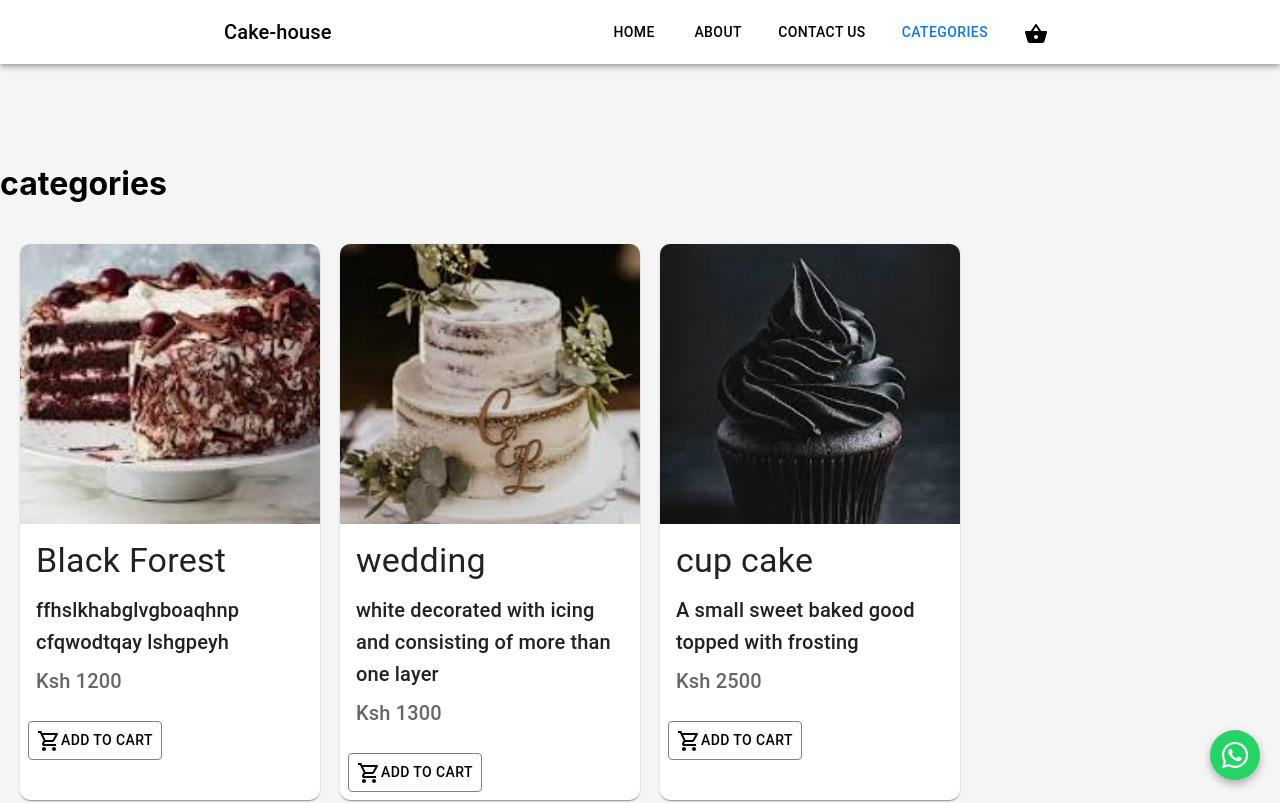
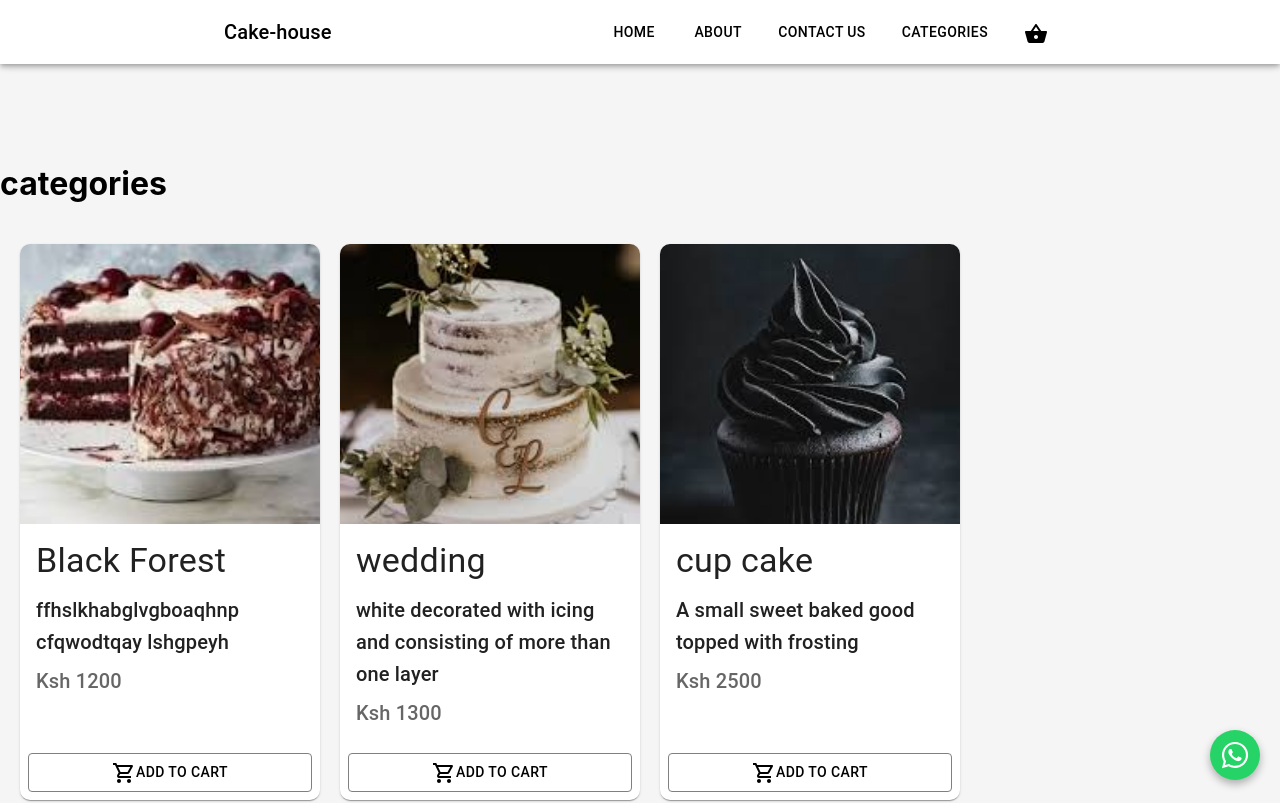
Before and after one commit to luckyligovi/cake, a React (Create React App) app in the folder cake-app/: page /category/celebration-theme-cakes in a window 1280 px wide. Shown: the top 803 px of the page. Built offline with nearby package versions, Linux system fonts and the light colour scheme.

Commit message:
new updates

```diff
--- a/cake-app/src/App.js
+++ b/cake-app/src/App.js
@@ -9,7 +9,8 @@ import WhatsAppButton from "./components/WhatsAppButton";
 import Cart from "./components/Cart";
 import Alert from "@mui/material/Alert";
 import Products from "./components/Products";
-import Categories from "./components/Categories";
+import CakeCategories from "./components/CakeCategories";
+
 
 
 function App() {
@@ -75,7 +76,7 @@ function App() {
         <Route path="/cart" element={<Cart cartItems={cart} onRemoveFromCart={handleRemoveFromCart} />} />
         <Route
           path="/category/:categoryName"
-          element={<Categories onAddToCart={handleAddToCart} />}
+          element={<CakeCategories onAddToCart={handleAddToCart} />}
         />
       </Routes>
       <WhatsAppButton />
--- /dev/null
+++ b/cake-app/src/components/CakeCategories.jsx
@@ -0,0 +1,15 @@
+import React from "react";
+import Products from "./Products";
+import Footer from "./Footer";
+
+export default function CakeCategories() {
+  return (
+    <div>
+      <div className="main-container">
+        <h1>categories</h1>
+        <Products/>
+        <Footer/>
+      </div>
+    </div>
+  );
+}
--- a/cake-app/src/components/Categories.jsx
+++ b/cake-app/src/components/Categories.jsx
@@ -1,16 +1,11 @@
 import React from "react";
-import Products from "./Products";
-import Footer from "./Footer";
 
-export default function Categories() {
+export default function Categories(props) {
+  console.log(props)
   return (
-    <div className="main-container">
-        {/* <div className="categories-background">
-        <h1>Categories</h1>
-      </div> */}
-      <h1>categories</h1>
-      <Products/>
-      <Footer/>
+    <div>
+      <img className="category-images" src={props.image} alt={props.alt} style={{ cursor: "pointer" }} />
+      <h3>{props.title}</h3>
     </div>
 
   );
--- a/cake-app/src/components/NavBar.jsx
+++ b/cake-app/src/components/NavBar.jsx
@@ -75,7 +75,10 @@ export default function NavBar({ cartCount }) {
           <Typography variant="h6">Cake-house</Typography>
         </Link>
 
+
+
         {isMobile ? (
+          // mobile
           <Box sx={{ display: "flex", alignItems: "center", gap: "20px" }}>
             <IconButton
               edge="start"
@@ -91,6 +94,20 @@ export default function NavBar({ cartCount }) {
               open={Boolean(anchorEl)}
               onClose={handleMenuClose}
             >
+             <MenuItem   onClick={handleCategoryClick}>Categories</MenuItem>
+            <Menu
+              anchorEl={categoryAnchorEl}
+              open={Boolean(categoryAnchorEl)}
+              onClose={handleCategoryClose}
+            >
+              {categories.map((category) => (
+                <MenuItem key={category.name} onClick={handleCategoryClose}>
+                  <Link className="nav-link" to={category.path}>
+                    {category.name}
+                  </Link>
+                </MenuItem>
+              ))}
+            </Menu>
               <MenuItem onClick={handleMenuClose}>
                 <Link className="nav-link" to="/">
                   Home
@@ -102,7 +119,7 @@ export default function NavBar({ cartCount }) {
                 </Link>
               </MenuItem>
               <MenuItem onClick={handleMenuClose}>
-                <Link to="/cart">
+                <Link className="nav-link" to="/cart">
                   <ShoppingBasketRoundedIcon sx={{ fontSize: 24 }} />
                 </Link>
               </MenuItem>
@@ -117,6 +134,7 @@ export default function NavBar({ cartCount }) {
             </IconButton>
           </Box>
         ) : (
+          // desktop
           <Box sx={{ display: "flex", gap: "20px" }}>
             <Button>
               <Link className="nav-link" to="/">
@@ -133,7 +151,7 @@ export default function NavBar({ cartCount }) {
                 Contact Us
               </Link>
             </Button>
-            <Button onClick={handleCategoryClick}>Categories</Button>
+            <Button className="nav-link" color="black" onClick={handleCategoryClick}>Categories</Button>
             <Menu
               anchorEl={categoryAnchorEl}
               open={Boolean(categoryAnchorEl)}
--- a/cake-app/src/components/Products.jsx
+++ b/cake-app/src/components/Products.jsx
@@ -10,9 +10,8 @@ import ShoppingCartOutlinedIcon from "@mui/icons-material/ShoppingCartOutlined";
 import blackForest from "../image/black-forest.jpeg";
 import weddingCake from "../image/wedding-cake.jpeg";
 import graduationCake from "../image/graduation.jpeg";
-import Footer from "./Footer";
 
-export default function Products ({ onAddToCart, showFooter = true }) {
+export default function Products({ onAddToCart }) {
   const products = [
     {
       id: 1,
@@ -26,21 +25,22 @@ export default function Products ({ onAddToCart, showFooter = true }) {
       name: "wedding",
       price: 1300,
       image: weddingCake,
-      description: "white decorated with icing and consisting of more than one layer",
+      description:
+        "white decorated with icing and consisting of more than one layer",
     },
     {
       id: 3,
       name: "cup cake",
       price: 2500,
       image: cupCake,
-      description: "A small sweet baked good topped with frosting"
+      description: "A small sweet baked good topped with frosting",
     },
     {
       id: 3,
       name: "graduation cake",
       price: 1450,
       image: graduationCake,
-      description: "ffhslkhabglvgboaqhnp cfqwodtqay lshgpeyh"
+      description: "ffhslkhabglvgboaqhnp cfqwodtqay lshgpeyh",
     },
   ];
 
@@ -60,7 +60,14 @@ export default function Products ({ onAddToCart, showFooter = true }) {
       {products.map((product) => (
         <Card
           key={product.id}
-          sx={{ width: 300, cursor: "pointer", borderRadius: "10px" }}
+          sx={{
+            width: 300,
+            cursor: "pointer",
+            borderRadius: "10px",
+            display: "flex",
+            flexDirection: "column",
+            justifyContent: "space-between",
+          }}
         >
           <CardMedia
             component="img"
@@ -80,10 +87,11 @@ export default function Products ({ onAddToCart, showFooter = true }) {
               Ksh {product.price}
             </Typography>
           </CardContent>
-          <CardActions sx={{ color: "black" }}>
+          <CardActions sx={{ color: "black", mt: "auto" }}>
             <Button
               onClick={() => onAddToCart(product)}
               sx={{
+                width: "100%",
                 border: "1px solid grey",
                 "&:hover": {
                   backgroundColor: "#f0f0f0",
```
